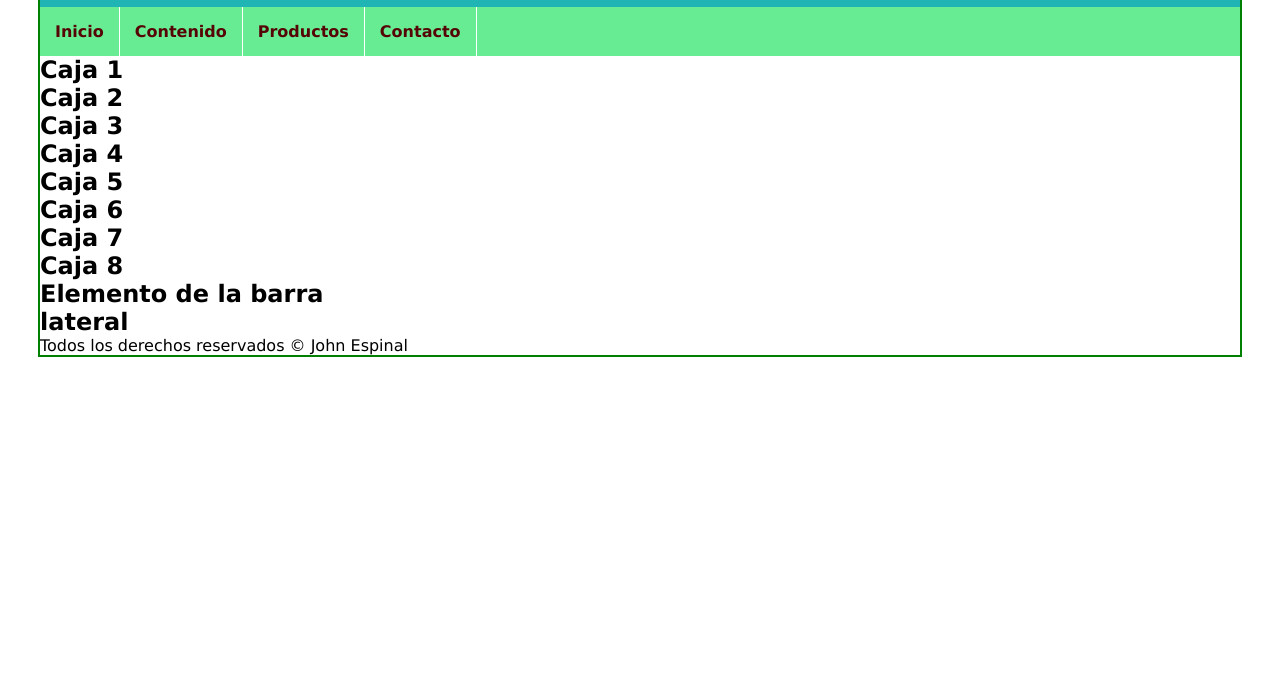
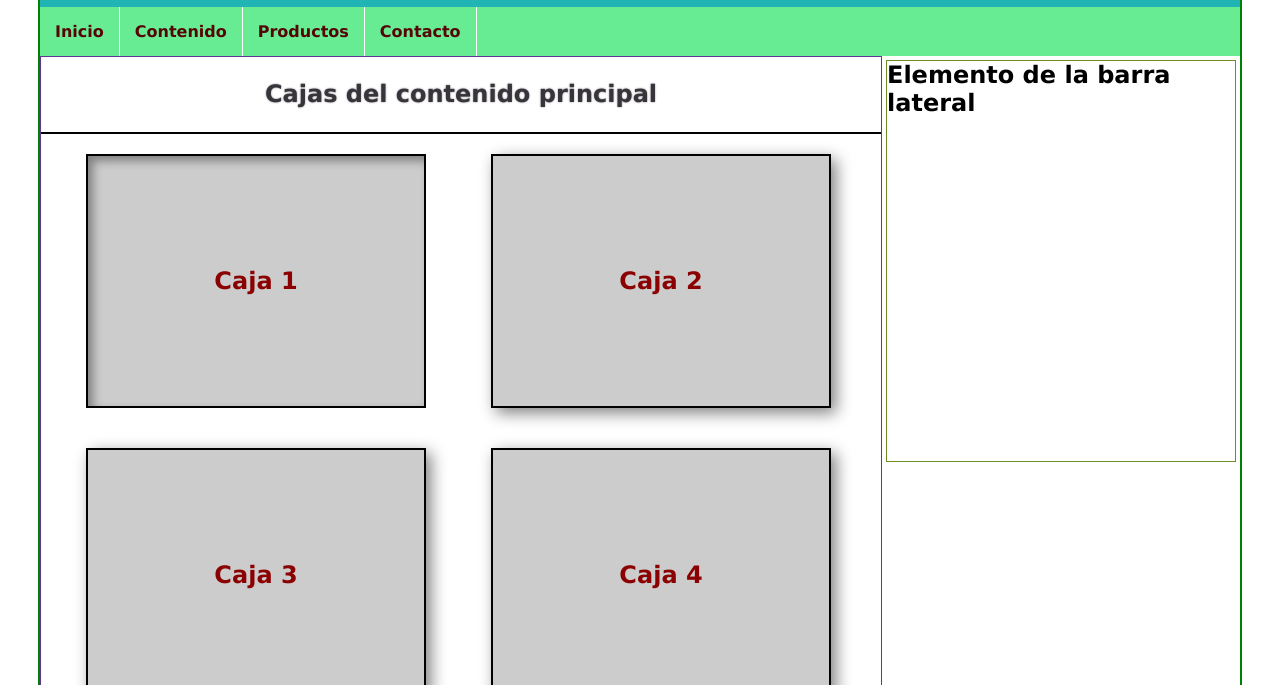
Before and after one commit to JohnEspinal/Master-CSS-Proyects, a plain HTML site: page index.html in a window 1280 px wide. Shown: the part 115-800 px from the top of the page. Drawn offline with Linux system fonts and the light colour scheme.

Commit message:
SECOND COMMIT MASTER CSS

```diff
--- a/index.html
+++ b/index.html
@@ -28,8 +28,13 @@
         </nav>
 
 
-        <section id="Content">
-            <div class="caja">
+        <section id="contenido">
+
+            <div>
+                <h1>Cajas del contenido principal</h1>
+            </div>
+
+            <div class="caja sombra-interior">
                 <h2>Caja 1</h2>
             </div>
             <div class="caja">
@@ -53,6 +58,8 @@
             <div class="caja">
                 <h2>Caja 8</h2>
             </div>
+
+            <div class="clearfix"></div>
         </section>
 
         <aside id="lateral">
@@ -63,7 +70,7 @@
 
         <div class="clearfix"></div>
         <footer id="footer">
-            Todos los derechos reservados &copy; John Espinal
+            <p>Todos los derechos reservados &copy; John Espinal</p>
         </footer>
     </div>
 
--- a/style.css
+++ b/style.css
@@ -32,12 +32,9 @@ header{
 }
 
 #menu ul li{
-    /*display: inline-block;*/
     display: block;
     float: left;
     border-right: rgb(255, 255, 255) 1px solid;
-    /*padding: 15px;*/
-
 }
 
 #menu ul li:hover{
@@ -52,13 +49,65 @@ header{
     font-weight: bold;
 }
 
-#Content{
-    width: 71%;
+#lateral{
     float: left;
+    width: 29%;
+    border: solid 1px olivedrab;
+    height: 400px;
+    margin-left: 4px;
+    margin-top: 4px;
 }
 
-#lateral{
+#contenido{
+    width: 70%;
     float: left;
-    width: 30%;
+    border: rebeccapurple 1px solid;
 
 }
+
+
+#contenido .caja{
+    border: solid 1px brown;
+    width: 40%;
+    height: 250px;
+    display: block;
+    float: left;
+    margin: 20px;
+    margin-left: 45px;
+    background-color: #cccccc;
+    border: rgb(0, 0, 0) solid 2px;
+    box-shadow: 5px 5px 15px gray;
+}
+
+.sombra-interior{
+    box-shadow: 5px 5px 10px gray inset !important;
+}
+
+#contenido .caja h2{
+    text-align: center;
+    line-height: 250px;
+    color: darkred;
+}
+
+#footer{
+    text-align: right;
+    height: 60px;
+    background-color: darkseagreen;
+    font-size: 15px;
+    font-weight: bold;
+    line-height: 60px;
+}
+
+#footer p{
+    margin-right: 10px;
+}
+
+#contenido h1{
+    width: 100%;
+    border-bottom: solid 2px black;
+    text-align: center;
+    color: rgb(56, 52, 59);
+    line-height: 75px;
+    text-shadow: 0px 0px 2px grey;
+
+}
```
